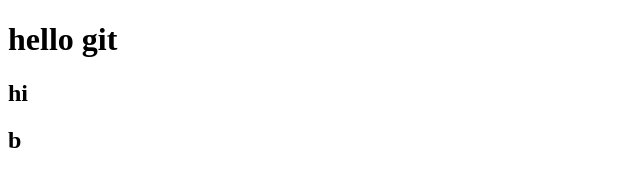
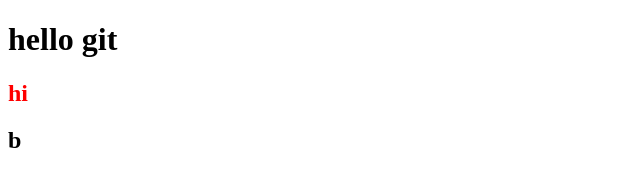
Before and after one commit to Hajiabdi213/revision2, a plain HTML site: page index.html in a window 1280 px wide. Shown: the full height of the page, 0-640 px from the left. Drawn offline with Linux system fonts and the light colour scheme.

Commit message:
style added

```diff
--- a/index.html
+++ b/index.html
@@ -9,7 +9,7 @@
 </head>
 <body>
     <h1> hello git</h1>
-    <h2>hi<h2>
+    <h2 style="color:red;">hi<h2>
         b
 </body>
 </html>
```
